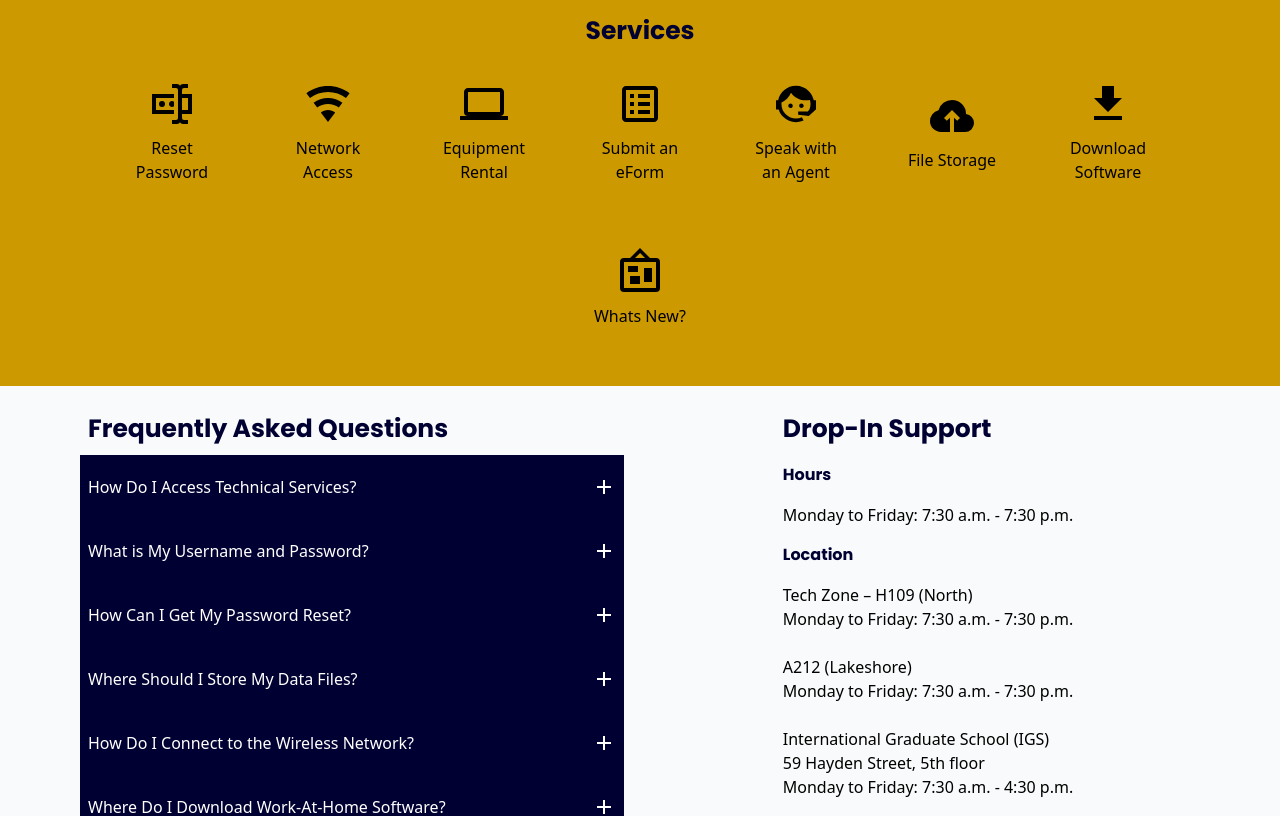
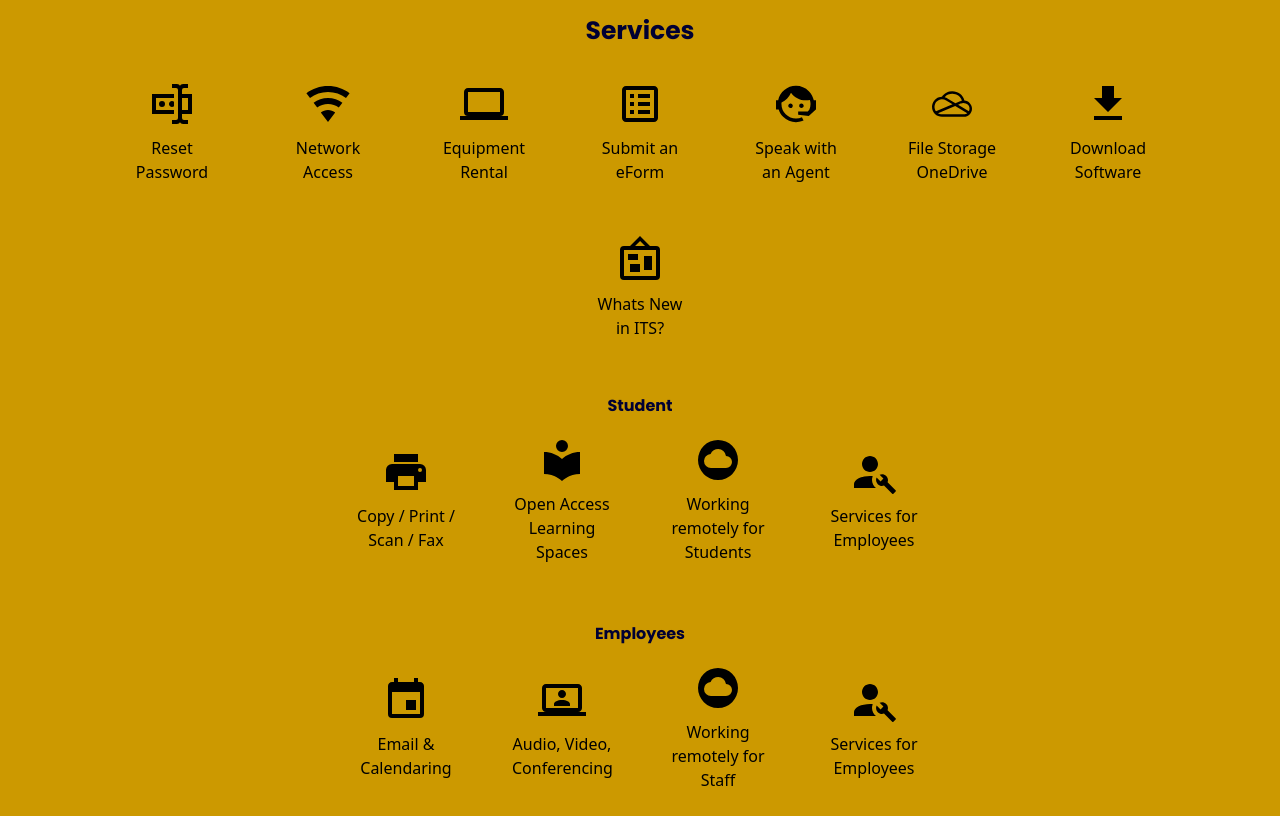
Before and after one commit to GeorgeCiesinski/college-website, a React (Vite) app: page / in a window 1280 px wide. Shown: the part 540-1356 px from the top of the page. Built offline with nearby package versions, Linux system fonts and the light colour scheme.

Commit message:
Added Staff and Students to Quick Actions

```diff
--- a/src/components/quick.jsx
+++ b/src/components/quick.jsx
@@ -9,13 +9,28 @@
       <Icon
         path={icon}
         size={2}
-        alt='expand'
+        alt={alt}
         className='w-[28px] h-[28px]'
       />
       <p className='font-medium m-2 max-w-[100px]'>
         {title}
       </p>
     </button>
+  )
+}
+
+const ServiceSection = ({ title, services }) => {
+  return (
+    <div className='flex flex-col items-center my-4 hover:bg-black/5'>
+      <h2 className={`${styles.heading2}`}>{title}</h2>
+      <div className='flex flex-wrap justify-center'>
+        {services.map((service, index) => (
+          <div key={service.id}>
+            <QuickButton title={service.title} icon={service.icon} alt={service.id} />
+          </div>
+        ))}
+      </div>
+    </div>
   )
 }
 
@@ -26,20 +41,19 @@
       className={`flex flex-col items-center w-full p-4`}
     >
       <h1 className={`${styles.heading1}`}>Services</h1>
-      <div className={`${styles.flexCenter} w-full flex-wrap`}>
+      <div className={`${styles.flexCenter} w-full flex-wrap hover:bg-black/5`}>
         {quickActions.map((action, index) => (
           <div key={action.id}>
             <QuickButton title={action.title} icon={action.icon} alt={action.id} />
           </div>
         ))}
       </div>
-      <div>
-        <div>
-
-        </div>
-        <div>
-
-        </div>
+      <div className='flex flex-wrap justify-around w-full'>
+        {servicesOptions.map((option, index) => (
+          <div key={option.id}>
+            <ServiceSection title={option.title} services={option.services} />
+          </div>
+        ))}
       </div>
     </section>
   )
--- a/src/data/constants.js
+++ b/src/data/constants.js
@@ -3,8 +3,8 @@
 import business from '../assets/images/microsoft-365-oUbzU87d1Gc-unsplash.jpg';
 import technology from '../assets/images/christina-wocintechchat-com-glRqyWJgUeY-unsplash.jpg';
 import student from '../assets/images/annie-spratt-QckxruozjRg-unsplash.jpg';
-import { mdiFormTextboxPassword, mdiWifi, mdiLaptop, mdiListBoxOutline, mdiFaceAgent, mdiDownload, mdiCloudUpload, mdiBulletinBoard } from '@mdi/js';
-import { mdiPrinter, mdiLibrary, mdiCloudCircle, mdiCalendar, mdiLaptopAccount } from '@mdi/js';
+import { mdiFormTextboxPassword, mdiWifi, mdiLaptop, mdiListBoxOutline, mdiFaceAgent, mdiDownload, mdiBulletinBoard, mdiMicrosoftOnedrive } from '@mdi/js';
+import { mdiPrinter, mdiLibrary, mdiCloudCircle, mdiCalendar, mdiLaptopAccount, mdiAccountWrench } from '@mdi/js';
 
 
 export const navLinks = [
@@ -86,8 +86,8 @@
     },
     {
         id: "file-storage",
-        title: "File Storage",
-        icon: mdiCloudUpload
+        title: "File Storage OneDrive",
+        icon: mdiMicrosoftOnedrive
     },
     {
         id: "software",
@@ -96,7 +96,7 @@
     },
     {
         id: "whats-new",
-        title: "Whats New?",
+        title: "Whats New in ITS?",
         icon: mdiBulletinBoard
     },
 ]
@@ -105,10 +105,10 @@
     {
         id: "student",
         title: "Student",
-        options: [
+        services: [
             {
                 id: "print",
-                title: "Copy/Print/Scan/Fax",
+                title: "Copy / Print / Scan / Fax",
                 icon: mdiPrinter
             },
             {
@@ -120,13 +120,18 @@
                 id: "remote-student",
                 title: "Working remotely for Students",
                 icon: mdiCloudCircle
+            },
+            {
+                id: "services-staff",
+                title: "Services for Employees",
+                icon: mdiAccountWrench
             }
         ]
     },
     {
         id: "employees",
         title: "Employees",
-        options: [
+        services: [
             {
                 id: "email",
                 title: "Email & Calendaring",
@@ -134,13 +139,18 @@
             },
             {
                 id: "conferencing",
-                title: "Audio, Visual, & Web Conferencing",
+                title: "Audio, Video, Conferencing",
                 icon: mdiLaptopAccount
             },
             {
                 id: "remote-staff",
                 title: "Working remotely for Staff",
                 icon: mdiCloudCircle
+            },
+            {
+                id: "services-staff",
+                title: "Services for Employees",
+                icon: mdiAccountWrench
             }
         ]
     }
```
